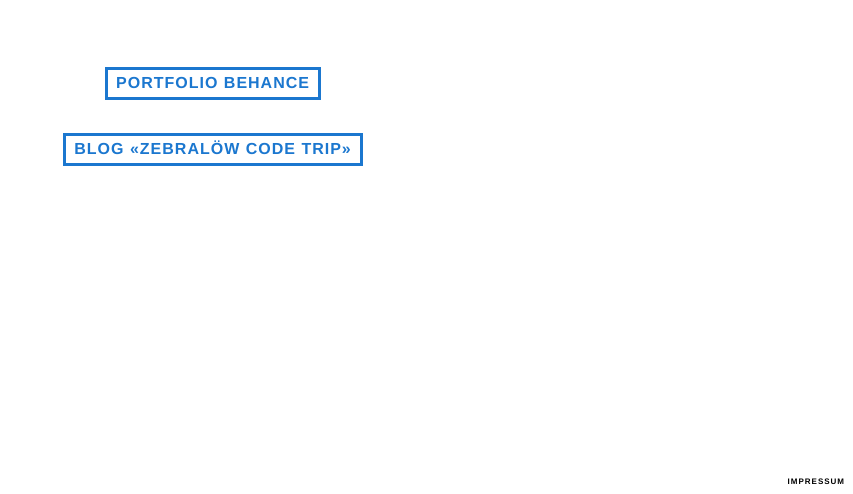
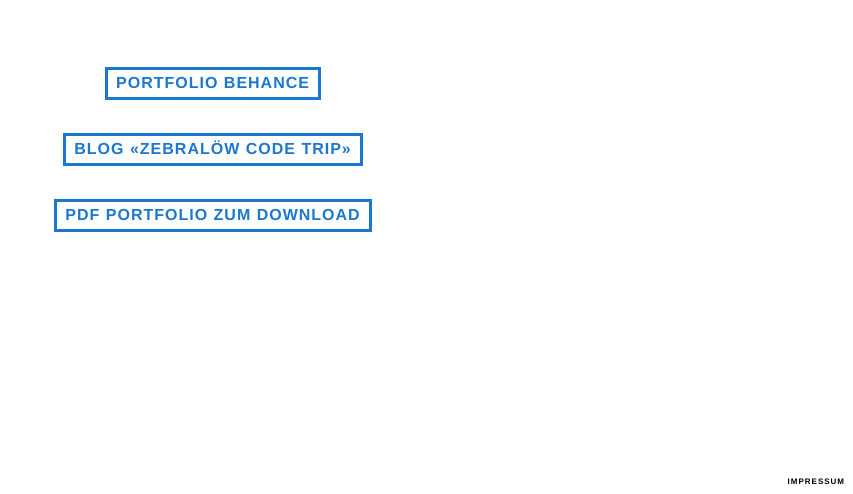
Before and after one commit to jakobm101/microsite, a plain HTML site: page index.html in a window 1280 px wide. Shown: the part 306-800 px from the top of the page, without its empty margins (427-1280 px from the left). Drawn offline with Linux system fonts and the light colour scheme.

Commit message:
Link zum pdf eingebaut

```diff
--- a/index.html
+++ b/index.html
@@ -21,6 +21,7 @@
      <ul class="">
         <li><a href="https://www.behance.net/gallery/34403203/Protosoph-Platz-zum-Denken/">Portfolio Behance</a></li>
         <li><a href="https://zebraloew.github.io">Blog «Zebralöw Code Trip»</a></li>
+        <li><a href="files/jakobmalek_portfolio-2016.pdf">PDF Portfolio zum Download</a></li>
      </ul>
     </div> <!-- linklist -->
   </div> <!-- content -->
```
